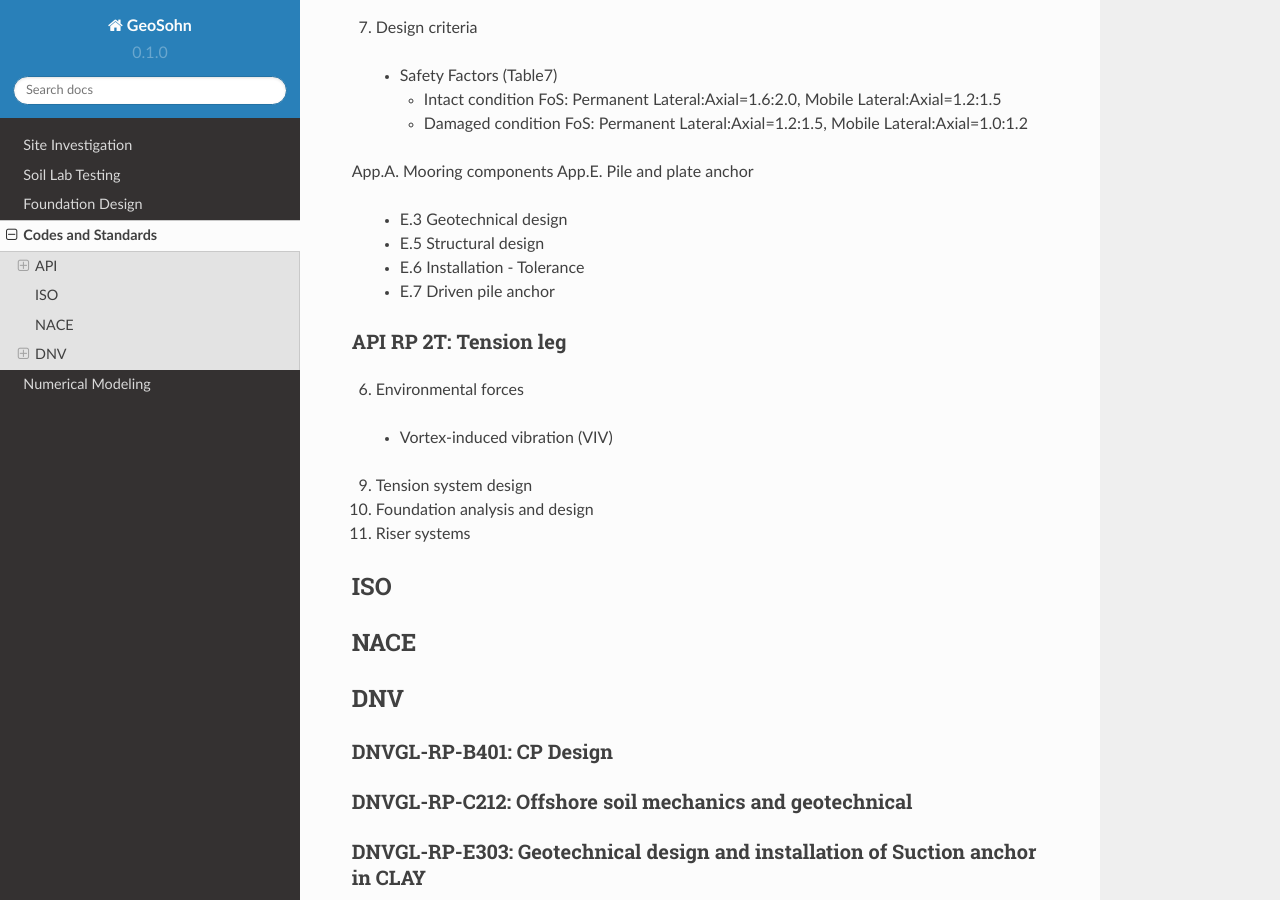
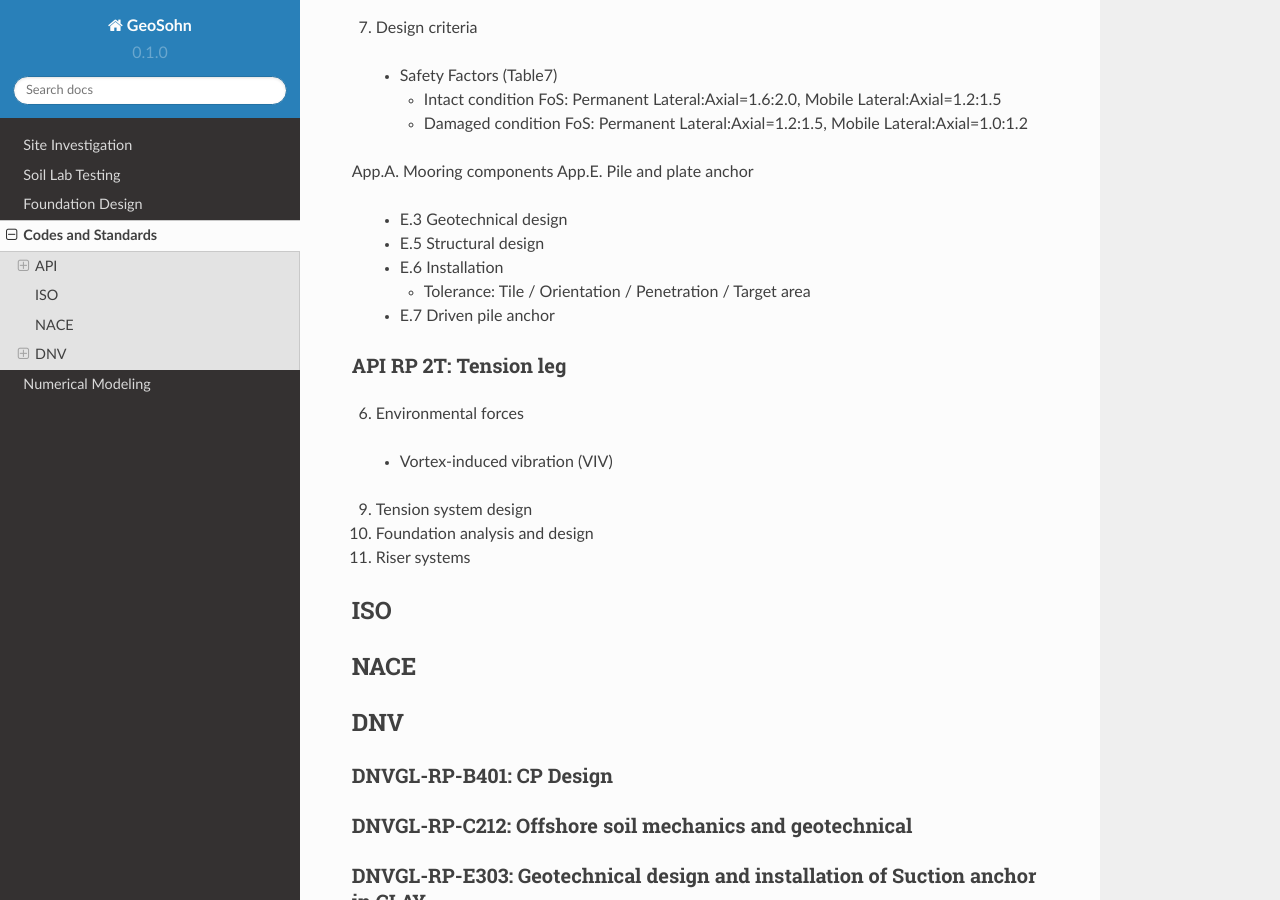
Before and after one commit to jrson11/GeoSohn, a Sphinx documentation site: the page built from docs/source/5_Codes_and_Standards.rst, in a window 1280 px wide and 900 px high, scrolled down 926 px. Built offline with Sphinx 7.4.7 and the Read the Docs theme 2.0.0, drawn with Linux system fonts in a browser that asks for light colours; pages that are not in the unit, such as notebooks, are missing from menus.

Commit message:
Update 5_Codes_and_Standards.rst

```diff
--- a/docs/source/5_Codes_and_Standards.rst
+++ b/docs/source/5_Codes_and_Standards.rst
@@ -50,7 +50,8 @@
   - E.3 Geotechnical design
   - E.5 Structural design
   - E.6 Installation
-    - Tolerance
+
+    - Tolerance: Tile / Orientation / Penetration / Target area
   - E.7 Driven pile anchor
 
 API RP 2T: Tension leg
```
